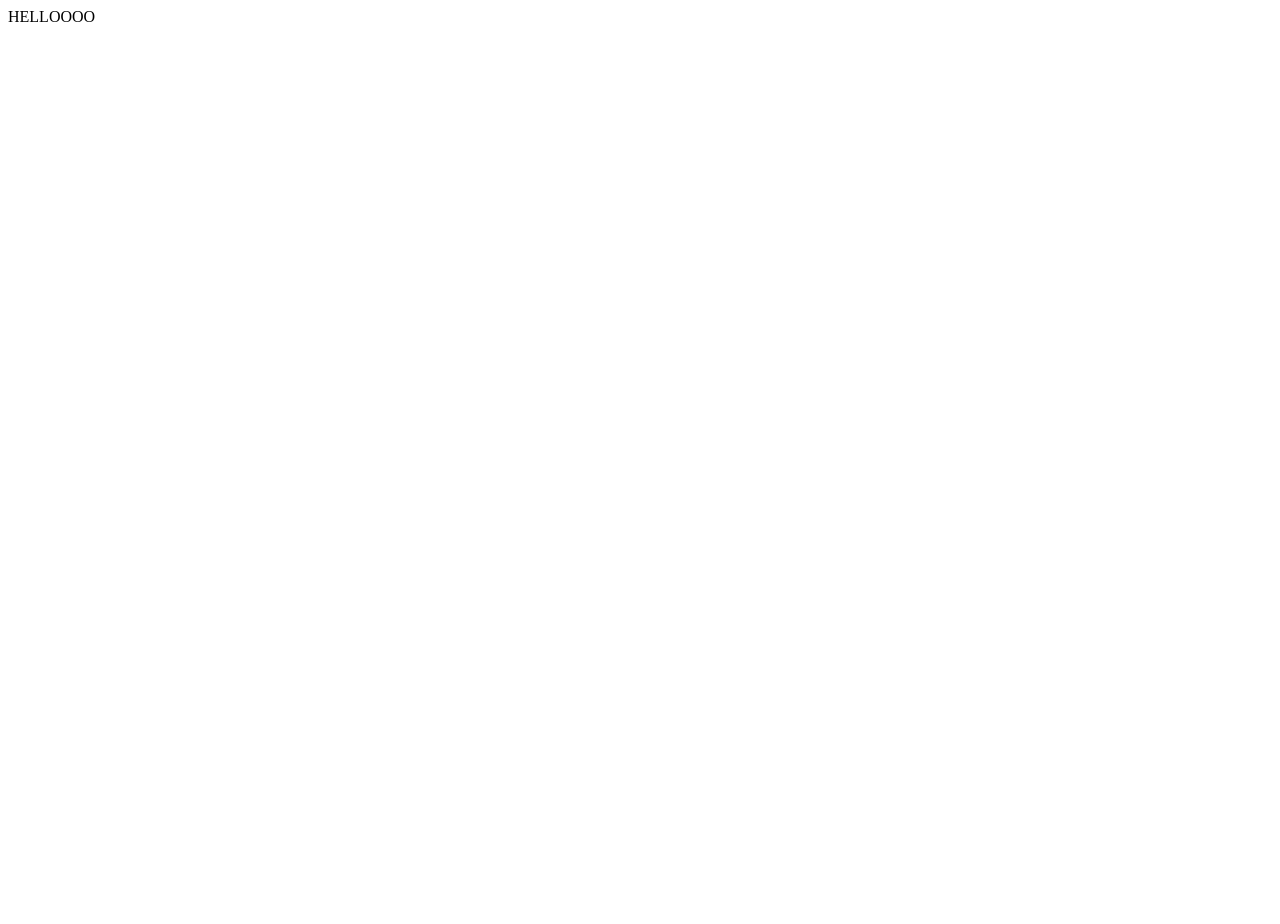
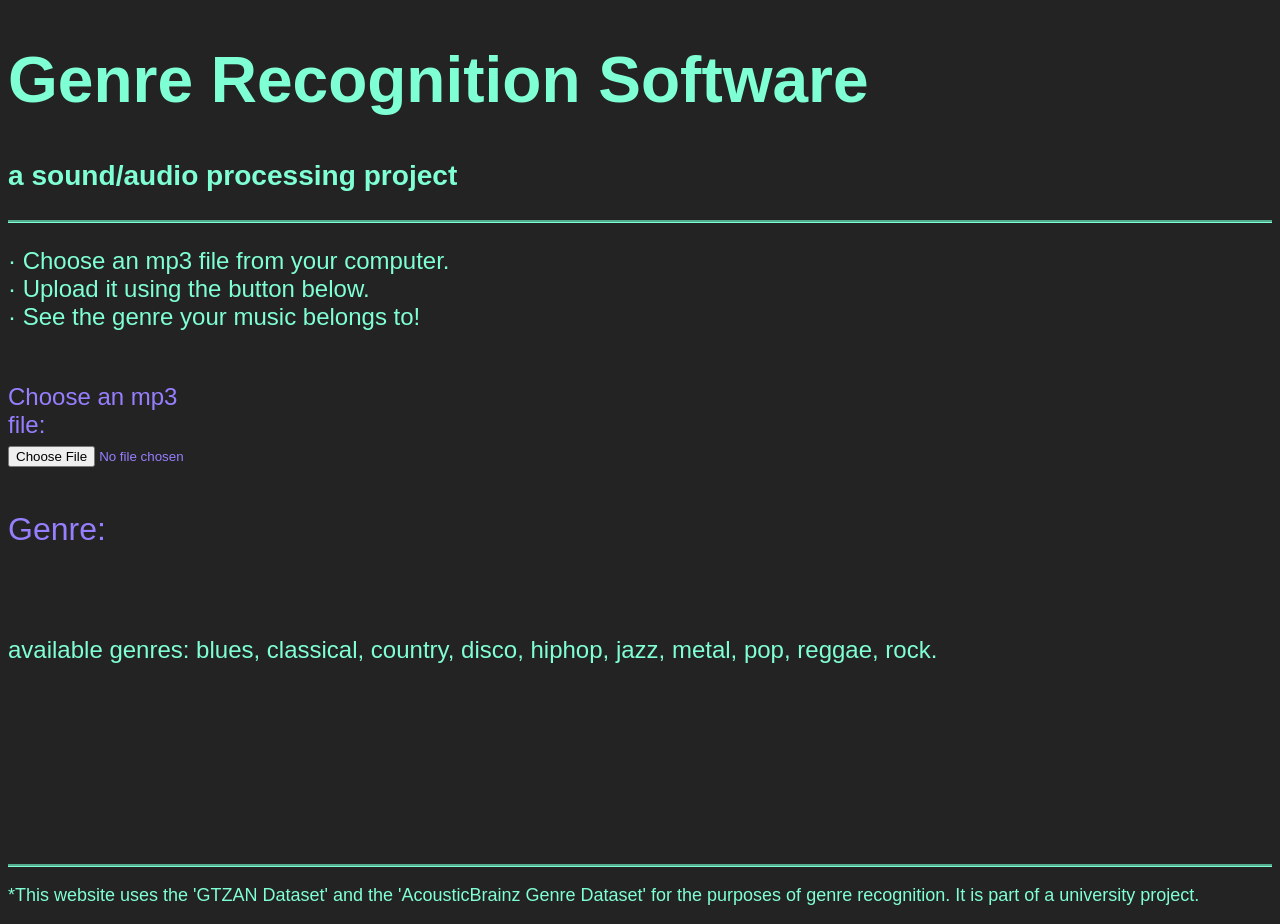
Before and after one commit to ThemDask/Genre-Recognition, a plain HTML site: page index.html in a window 1280 px wide. Before the commit the page ends 800 px from the top, so only its background shows below. Drawn offline with Linux system fonts and the light colour scheme; a web font is replaced by a local one.

Commit message:
create webpage

```diff
--- a/index.html
+++ b/index.html
@@ -1,3 +1,59 @@
-<DOCTYPE: HTML>
+<!DOCTYPE html>
+<html lang="en">
 
-  <div> HELLOOOO </div>
+<head>
+  <meta charset="utf-8">
+  <meta name="viewport" content="width=device-width, initial-scale=1">
+  <title>Genre Recognition Software</title>
+  <link rel="stylesheet" href="styles.css" >
+</head>
+
+
+<body>
+    <div class="title-box">
+        <div class="title">
+            <h1>Genre Recognition Software</h1>
+        </div>
+        <div class="subtitle">
+            <h3> a sound/audio processing project</h3>
+        </div>
+    </div>
+
+    <div class="desc-box">
+        <div class="desc">
+            <p>
+                &#183; Choose an mp3 file from your computer. <br>
+               &#183; Upload it using the button below. <br>
+               &#183; See the genre your music belongs to! <br>
+            </p>
+        </div>
+    </div>
+
+
+    <div class="mp3-dropoff">
+        <label for="myfile"><br>Choose an mp3 file: <br></label>
+        <input type="file" id="myfile" name="myfile">
+    </div>
+
+    <div class="genre-box">
+        <div class="genre">
+            <p> <br><br>Genre:</p>
+        </div>
+    </div>
+
+     <div class="genre-box">
+        <p><br><br>available genres:
+            blues, classical, country, disco, hiphop, jazz, metal, pop, reggae, rock.
+        </p>
+     </div>
+
+     <div class="misc">
+        <p> *This website uses the 'GTZAN Dataset' and the 'AcousticBrainz Genre Dataset' for the purposes of genre recognition.
+            It is part of a university project.  </p>
+
+     </div>
+    <script src="script.js"></script>
+
+</body>
+
+</html>
--- /dev/null
+++ b/styles.css
@@ -0,0 +1,47 @@
+
+@import url('https://fonts.googleapis.com/css2?family=Smooch+Sans&display=swap');
+
+*{
+    font-family: 'Smooch Sans', sans-serif;
+}
+
+.title {
+    font-size: xx-large;
+}
+
+.subtitle, .desc, .mp3-dropoff, .genre-box {
+    font-size: x-large;
+    color: aquamarine;
+}
+
+.title-box {
+
+    border-bottom: 3px groove aquamarine;
+    width: 100%;
+    color: aquamarine;
+    position: relative;
+}
+
+body {
+    background-color: rgb(36, 35, 35);
+}
+
+.mp3-dropoff {
+    position: static;
+    width: 200px;
+    height: 50px;
+    color: rgb(150, 127, 255);
+}
+
+.genre {
+    font-size: xx-large;
+    color: rgb(150, 127, 255);
+}
+
+.misc {
+    position: static;
+    margin-top: 200px;
+    font-size: large;
+    color: aquamarine;
+    border-top:3px groove aquamarine ;
+}
```
Also changed, not shown: script.js (added).
